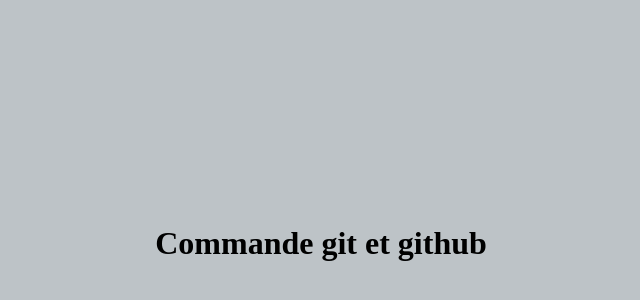
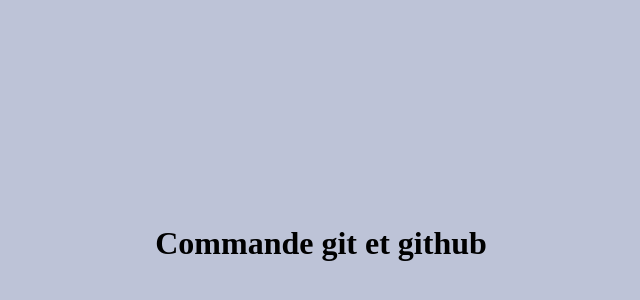
Before and after one commit to devWebFull/premierTest, a plain HTML site: page index.html/index.html in a window 1280 px wide. Shown: the part 28-328 px from the top of the page, without its empty margins (319-959 px from the left). Drawn offline with Linux system fonts and the light colour scheme.

Commit message:
chang couleur de fond ok

```diff
--- a/index.html/index.html
+++ b/index.html/index.html
@@ -7,7 +7,7 @@
     <title>Document</title>
 </head>
 
-<body style="background-color:#bdc3c7;">
+<body style="background-color:#bdc3d7;">
     <h1 style="margin-top: 20%; margin-bottom: 20%; text-align: center;">Commande git et github</h1>
 </body>
 
```
